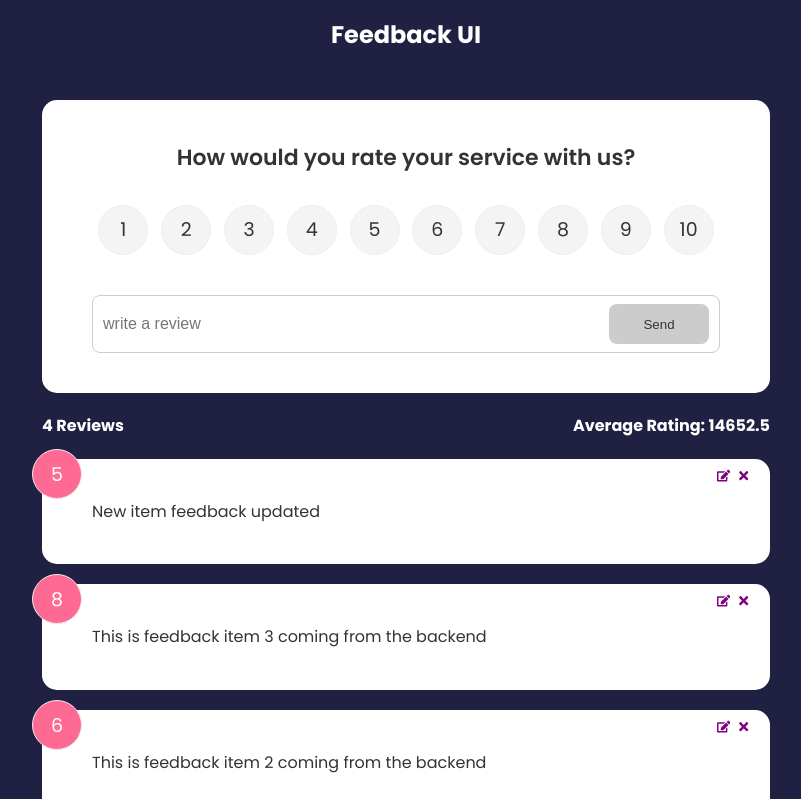
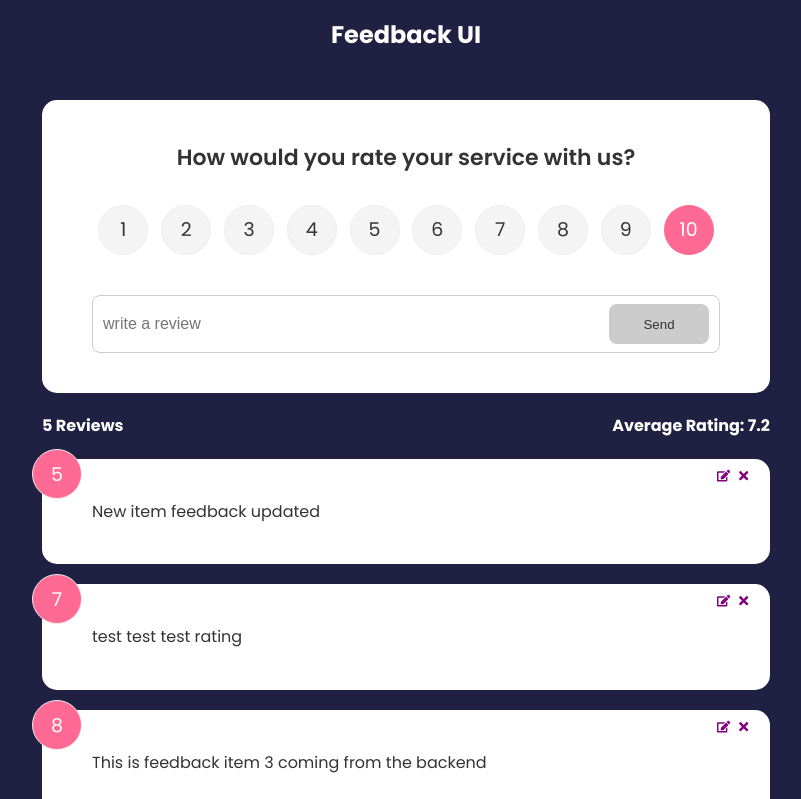
Before and after one commit to SaVanceX/feedback-app, a React (Create React App) app: page / in a window 1280 px wide. Shown: the top 799 px of the page, without its empty margins (234-1035 px from the left). Built offline with nearby package versions, Linux system fonts and the light colour scheme; data requests are answered from the project's data file.

Commit message:
fix average issue

```diff
--- a/db.json
+++ b/db.json
@@ -19,6 +19,11 @@
       "text": "New item feedback updated",
       "rating": 5,
       "id": "e86c"
+    },
+    {
+      "id": "4cf6",
+      "text": "test test test rating",
+      "rating": 7
     }
   ]
 }
--- a/src/components/FeedbackForm.tsx
+++ b/src/components/FeedbackForm.tsx
@@ -19,6 +19,7 @@ function FeedbackForm() {
       setText(feedbackEdit.item.text)
       setRating(feedbackEdit.item.rating)
     }
+
  }, [feedbackEdit])
 
   const handleTextChange = ({target: { value } }: any) => {
@@ -60,7 +61,7 @@ function FeedbackForm() {
     <Card>
       <form onSubmit={handleSubmit}>
         <h2>How would you rate your service with us?</h2>
-        <RatingSelect select={(rating: number) => setRating(rating)}/>
+        <RatingSelect select={setRating} selected={rating}/>
         <div className="input-group">
           <input onChange={handleTextChange} type="text" placeholder='write a review' value={text} />
           <Button type='submit' isDisabled={btnDisabled}>Send</Button>
--- a/src/components/FeedbackStats.tsx
+++ b/src/components/FeedbackStats.tsx
@@ -6,18 +6,16 @@ function FeedbackStats() {
   const { feedback } = useContext(FeedbackContext)
 
   // calculate average
-  let average = feedback.reduce((acc: any, cur: any) => {
-    return acc + cur.rating
-  }, 0) / feedback.length
+  const average =
+  feedback.length === 0
+    ? 0
+    : feedback.reduce((acc:any, { rating }: any) => +acc + +rating, 0) / feedback.length
 
-  //@ts-ignore
-  average = average.toFixed(1).replace(/[.,]0$/, '')
-
-  return (
-    <div className='feedback-stats'>
-      <h4>{feedback.length} Reviews</h4>
-      <h4>Average Rating: {isNaN(average) ? 0 : average}</h4>
-    </div>
+return (
+  <div className='feedback-stats'>
+    <h4>{feedback.length} Reviews</h4>
+    <h4>Average Rating: {average.toFixed(1).replace(/[.,]0$/, '')}</h4>
+  </div>
   )
 }
 
--- a/src/components/RatingSelect.tsx
+++ b/src/components/RatingSelect.tsx
@@ -1,20 +1,13 @@
-import React, { useState, useContext, useEffect } from 'react'
-import FeedbackContext from '../context/FeedbackContext'
+import React from 'react'
 
 type SelectProps = {
   select: any;
+  selected: any;
 }
 
-function RatingSelect({select}: SelectProps) {
-  const [selected, setSelected] = useState(10)
-  const { feedbackEdit } = useContext<any>(FeedbackContext)
-
-  useEffect(() => {
-    setSelected(feedbackEdit.item.rating)
-  }, [feedbackEdit])
+function RatingSelect({select, selected}: SelectProps) {
 
   const handleChange = ({ currentTarget: { value } }:any) => {
-    setSelected(+value)
     select(+value )
   }
 
@@ -28,7 +21,7 @@ function RatingSelect({select}: SelectProps) {
             name='rating'
             value={i + 1}
             onChange={handleChange}
-            checked={selected === i + 1}
+            checked={+selected === i + 1}
           />
           <label htmlFor={`num${i + 1}`}>{i + 1}</label>
         </li>
--- a/src/context/FeedbackContext.tsx
+++ b/src/context/FeedbackContext.tsx
@@ -21,7 +21,6 @@ export const FeedbackProvider = ({children}:any) => {
   const fetchFeeback = async () => {
     const response = await fetch(`/feedback?_sort=id&_order=desc`)
     const data = await response.json()
-    console.log(data)
 
     setFeedback(data)
     setIsLaoding(false)
```
